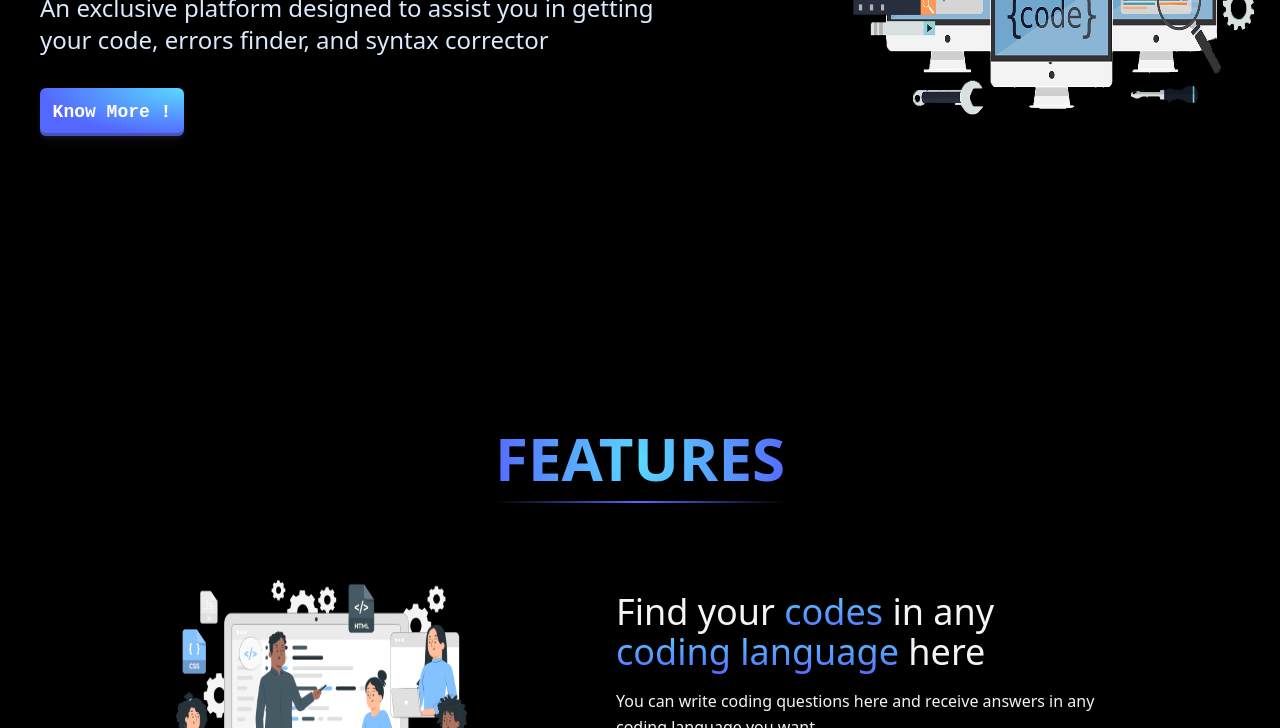
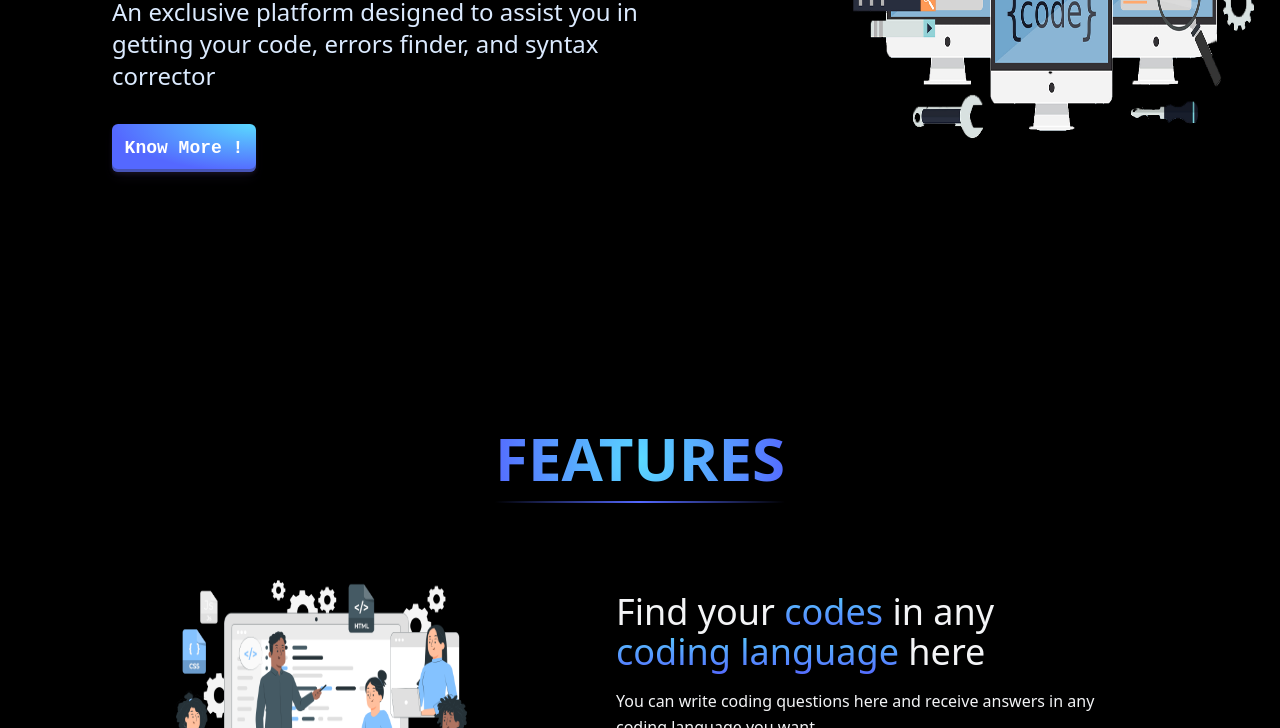
Before and after one commit to sahil0989/CodeSolver2.0, a website built with Vite: page index.html in a window 1280 px wide. Shown: the part 372-1100 px from the top of the page. Built offline with nearby package versions, Linux system fonts and the light colour scheme.

Commit message:
add padding in main div

```diff
--- a/index.html
+++ b/index.html
@@ -52,7 +52,7 @@
       <section
         class="cover bg-blue-teal-gradient relative px-4 overflow-hidden flex items-center min-h-screen">
         <div class="flex flex-col rounded-lg bg-black shadow-lg dark:bg-black md:flex-row w-full">
-          <div class="flex flex-col justify-start p-6 pt-24 md:pt-0">
+          <div class="flex flex-col justify-start p-6 pt-24 md:pl-24 md:pt-0">
             <h1 class="text-white text-3xl md:text-4xl font-bold leading-tight">Get your <span class="gradient"> code,
                 errors
                 detector, and syntax corrector </span> all at once</h1>
```
